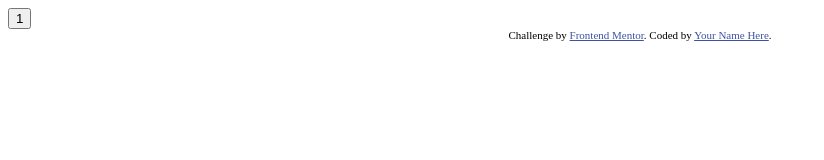
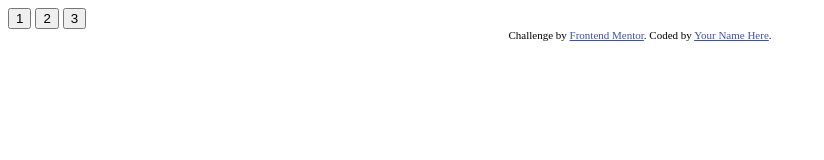
Before and after one commit to Babsman123/calculator-app-main, a plain HTML site: page index.html in a window 1280 px wide. Shown: the whole page, without its empty margins (0-824 px from the left). Drawn offline with Linux system fonts and the light colour scheme.

Commit message:
another commit

```diff
--- a/index.html
+++ b/index.html
@@ -28,6 +28,8 @@
   <body>
     <div class="container">
       <button>1</button>
+      <button>2</button>
+      <button>3</button>
     </div>
 
     <div class="attribution">
```
